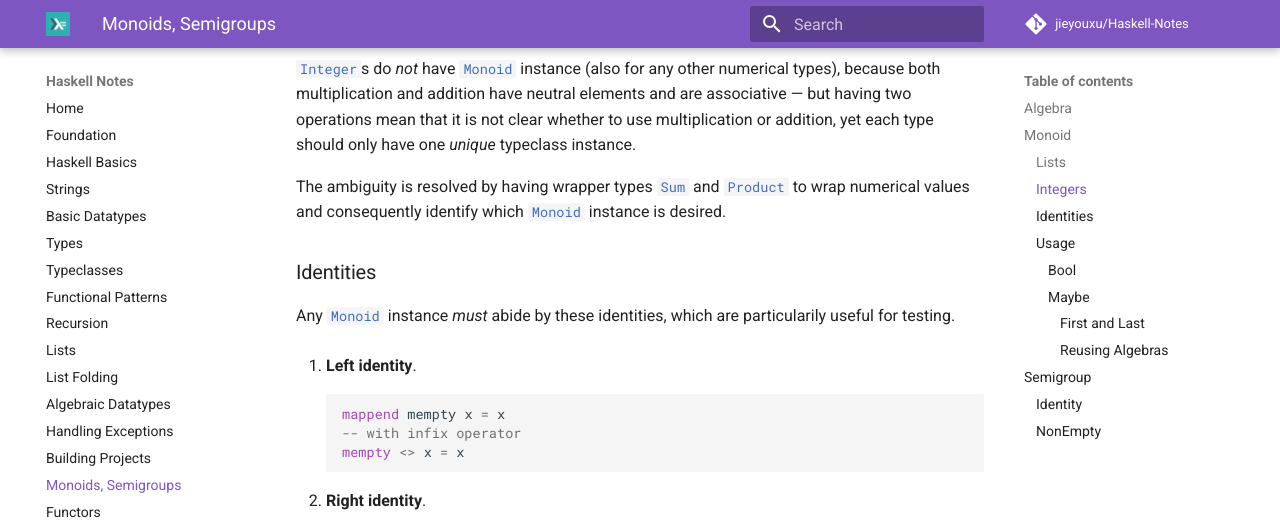
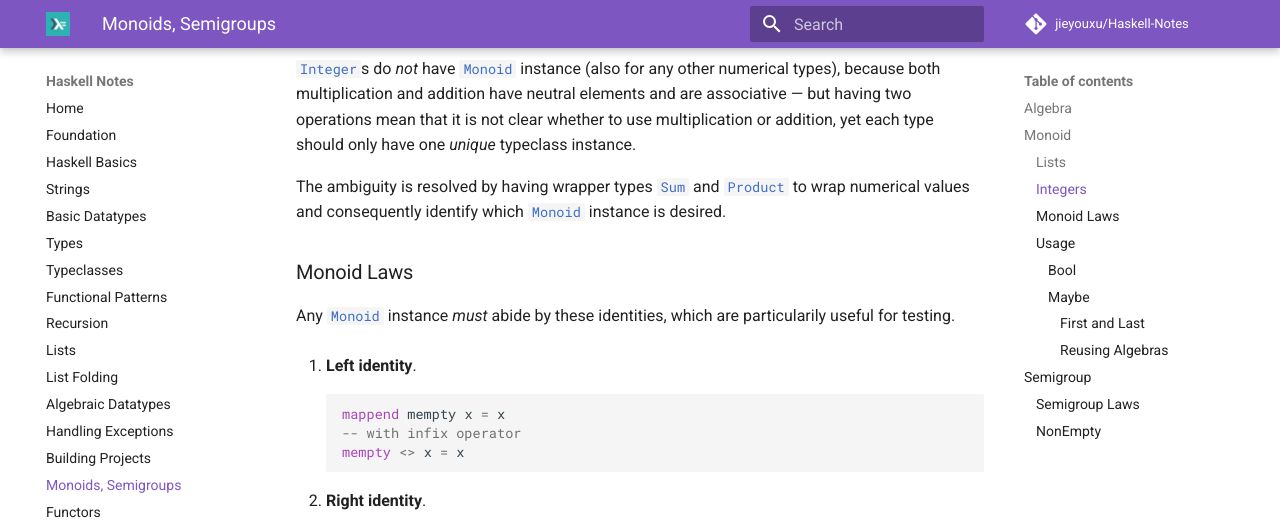
Before and after one commit to jieyouxu/Haskell-Notes, an MkDocs documentation site: the page built from docs/15-monoids-semigroups/notes.md, in a window 1280 px wide and 900 px high, scrolled down 1332 px. Shown: the top 520 px of the window. Built offline with MkDocs 1.6.1 and Material for MkDocs 9.7.7, drawn with Linux system fonts in a browser that asks for light colours; formulas are drawn with MathJax 3; comment, search, counter and statistics services are not loaded; some of the changed text lies outside the part shown.

Commit message:
Rename identities -> laws

````diff
--- a/docs/15-monoids-semigroups/notes.md
+++ b/docs/15-monoids-semigroups/notes.md
@@ -69,7 +69,7 @@ The ambiguity is resolved by having wrapper types `#!hs Sum` and `#!hs Product`
 to wrap numerical values and consequently identify which `#!hs Monoid` instance
 is desired.
 
-### Identities
+### Monoid Laws
 
 Any `#!hs Monoid` instance *must* abide by these identities, which are
 particularily useful for testing.
@@ -214,7 +214,7 @@ Note that `#!hs (<>) :: Semigroup m => m -> m -> m` in the case of
         mempty :: m
     ```
 
-### Identity
+### Semigroup Laws
 
 The removal of the identity requirement means that only the associativity
 identity is left.
--- a/docs/16-functors/notes.md
+++ b/docs/16-functors/notes.md
@@ -33,7 +33,7 @@ class Functor f where
         fmap :: (a -> b) -> f a -> f b
     ```
 
-## Identities
+## Functor Laws
 
 1. **Identity**
 
````
